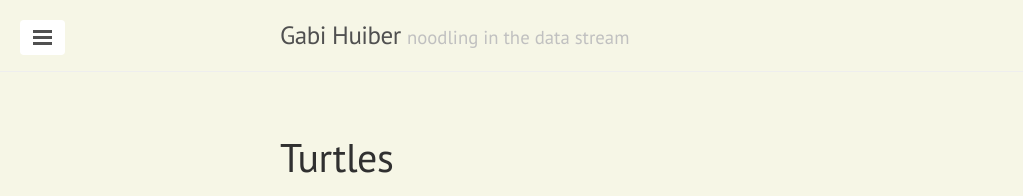
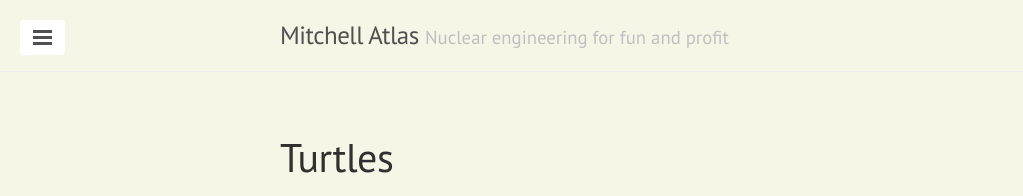
Before and after one commit to xatlasm/xatlasm.github.io, a Jekyll site: the page built from turtles.md, in a window 1280 px wide. Shown: the top 196 px of the page, without its empty margins (0-1023 px from the left). Built offline with Jekyll 4.4.1, drawn with Linux system fonts in a browser that asks for light colours; Markdown is read by kramdown in place of the engine named in the settings; comment, search, counter and statistics services are not loaded.

Commit message:
fix config

```diff
--- a/_config.yml
+++ b/_config.yml
@@ -9,26 +9,27 @@ permalink:           pretty
 relative_permalinks: true
 
 # Setup
-title:               Gabi Huiber
-tagline:             'noodling in the data stream'
-description:         'My notes on things I tinker with, or do for a living; the two overlap in places.'
-url:                 http://ghuiber.github.io
+title:               Mitchell Atlas
+tagline:             'Nuclear engineering for fun and profit'
+description:         'Main menu'
+url:                 http://xatlasm.github.io
 baseurl:             /
-paginate:            3
+paginate:            5
 github:
-  repo:              https://github.com/ghuiber/ghuiber.github.io
+  repo:              https://github.com/xatlasm/xatlasm.github.io
+excerpt_separator: <!--more-->
 
 # About/contact
 author:
-  name:              Gabi Huiber
-  url:               https://twitter.com/ghuiber
-  email:             ghuiber@gmail.com
+  name:              Mitchell Atlas
+  url:               https://twitter.com/xatlasm
+  email:             xatlasm@gmail.com
 
 # Custom vars
 version:             1.0.0
 
 # Tracking
-google_analytics: UA-2487306-2
+google_analytics: UA-46827087-1
 
 # Comments
-disqus: enorivernet
+disqus: xatlasm
```
